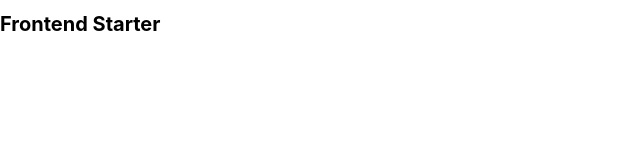
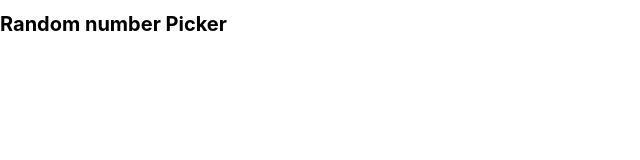
Before and after one commit to efoejean/HW-13-2, a website: page index.html in a window 1280 px wide. Shown: the whole page, without its empty margins (0-640 px from the left). Drawn offline with nearby package versions, Linux system fonts and the light colour scheme.

Commit message:
Update tittle and H1

```diff
--- a/index.html
+++ b/index.html
@@ -11,10 +11,10 @@
 
     <link rel="stylesheet" href="style.css" />
 
-    <title>Frontend Starter</title>
+    <title>Random number Picker</title>
   </head>
   <body>
-    <h1>Frontend Starter</h1>
+    <h1>Random number Picker</h1>
     <script src="./scripts.js" type="module"></script>
   </body>
 </html>
```
